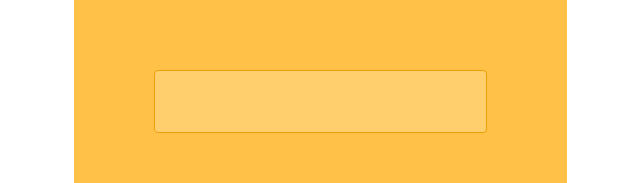
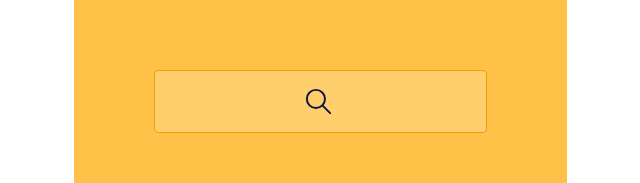
Before and after one commit to ebcengiz/Rders4, a React (Vite) app in the folder ReactDers4/: page / in a window 1280 px wide. Shown: the part 345-528 px from the top of the page, without its empty margins (320-960 px from the left). Built offline with nearby package versions, Linux system fonts and the light colour scheme.

Commit message:
created and added search bar icon component

```diff
--- a/ReactDers4/src/components/searchBar/SearchBar.jsx
+++ b/ReactDers4/src/components/searchBar/SearchBar.jsx
@@ -1,11 +1,14 @@
 // eslint-disable-next-line no-unused-vars
 import React from 'react'
 import "./searchBar.css"
+import SearchBarIcon from '../searchBarIcon/SearchBarIcon'
 
 const SearchBar = () => {
   return (
     <>
-      <div className='search-bar-box'></div>
+      <div className='search-bar-box'>
+        <SearchBarIcon />
+      </div>
     </>
   )
 }
--- /dev/null
+++ b/ReactDers4/src/components/searchBarIcon/SearchBarIcon.jsx
@@ -0,0 +1,16 @@
+// eslint-disable-next-line no-unused-vars
+import React from 'react'
+import "./searchBarIcon.css"
+import findImg from "../../assets/Frame.svg"
+
+const SearchBarIcon = () => {
+  return (
+    <>
+      <div className='search-bar-icon'>
+        <img src={findImg} alt="findImg" />
+      </div>
+    </>
+  )
+}
+
+export default SearchBarIcon
--- /dev/null
+++ b/ReactDers4/src/components/searchBarIcon/searchBarIcon.css
@@ -0,0 +1,8 @@
+.search-bar-icon {
+  width: 31px;
+  height: 31px;
+  display: flex;
+  align-items: center;
+  justify-content: center;
+  margin-right: 3.5px;
+}
```
Also changed, not shown: ReactDers4/src/assets/Frame.svg (added).
